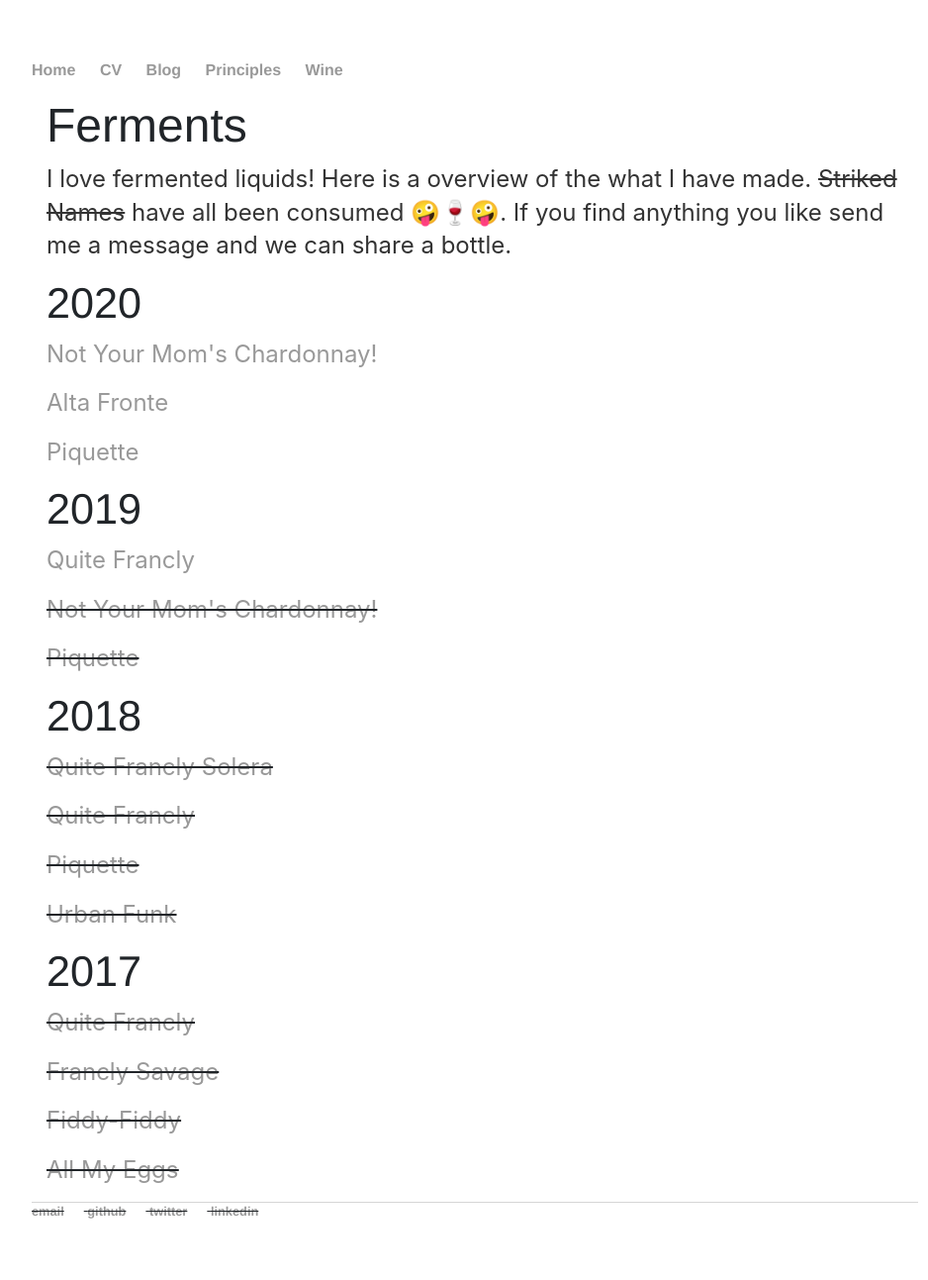
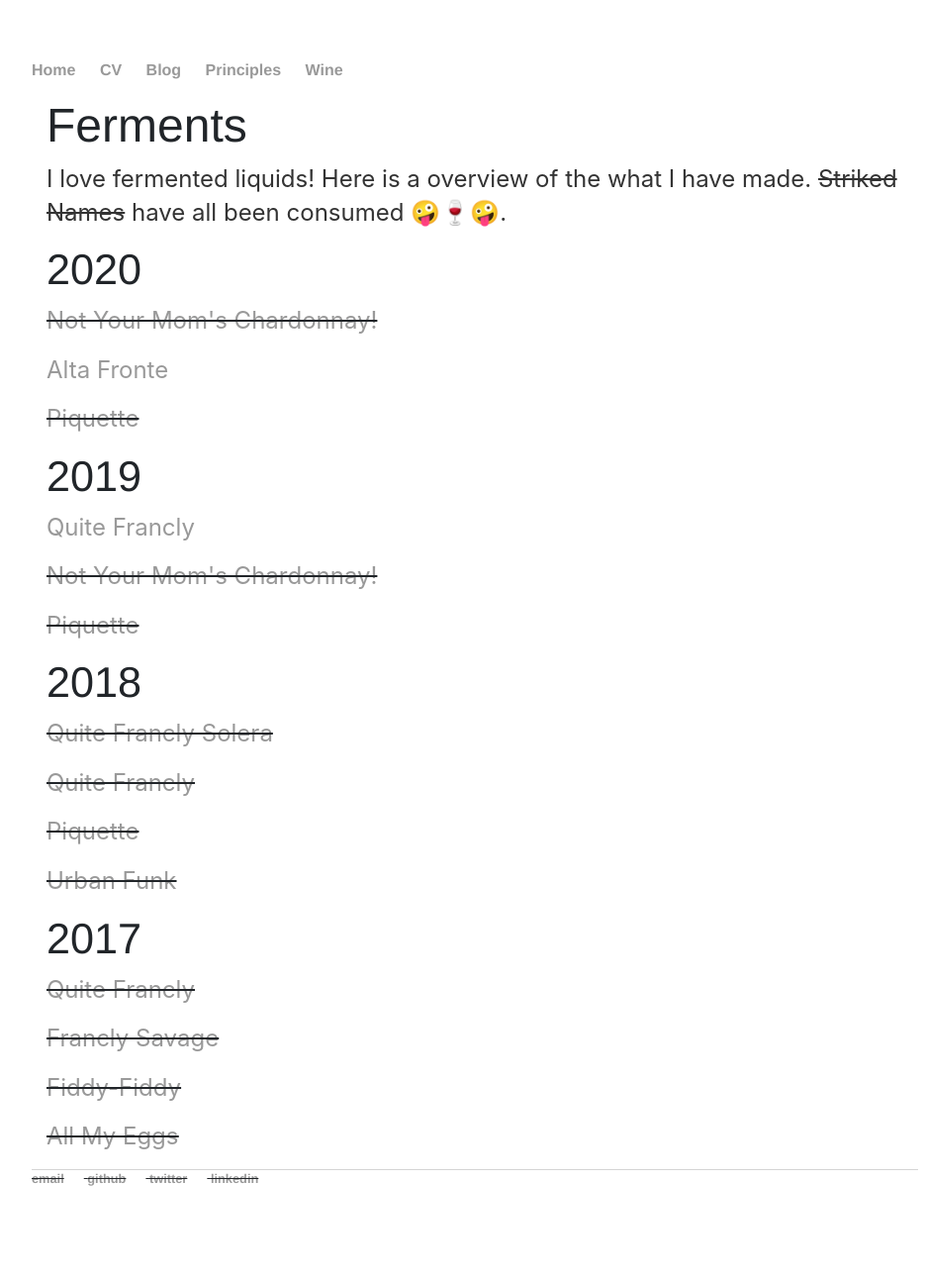
Before and after one commit to spacemanidol/spacemanidol.github.io, a Jekyll site: the page built from wine/index.html, in a window 1280 px wide. Shown: the whole page at 99% size, without its empty margins (160-1098 px from the left). Built offline with Jekyll 4.4.1, drawn with Linux system fonts in a browser that asks for light colours; comment, search, counter and statistics services are not loaded; after the commit the page ends 1260 px from its top, so only the background shows below that.

Commit message:
Update index.html

```diff
--- a/wine/index.html
+++ b/wine/index.html
@@ -4,11 +4,11 @@ title: Liquids
 ---
 <div class="about">
   <h1>Ferments</h1>
-  <p>I love fermented liquids! Here is a overview of the what I have made. <strike>Striked Names</strike> have all been consumed 🤪🍷🤪. If you find anything you like send me a message and we can share a bottle. </p>
+  <p>I love fermented liquids! Here is a overview of the what I have made. <strike>Striked Names</strike> have all been consumed 🤪🍷🤪. </p>
   <h2>2020</h2>
-  <p><a href='2020/chardonnay.html'>Not Your Mom's Chardonnay!</a></p>
+  <strike><p><a href='2020/chardonnay.html'>Not Your Mom's Chardonnay!</a></p></strike>
   <p><a href='2020/altafronte.html'>Alta Fronte</a></p>
-  <p><a href='2020/piquette.html'>Piquette</a></p>
+  <strike><p><a href='2020/piquette.html'>Piquette</a></p></strike>
   <h2>2019</h2>
   <p><a href='2019/quitefranclysolera.html'>Quite Francly</a></p>
   <strike><p><a href='2019/chardonnay.html'>Not Your Mom's Chardonnay!</a></p></strike>
```
